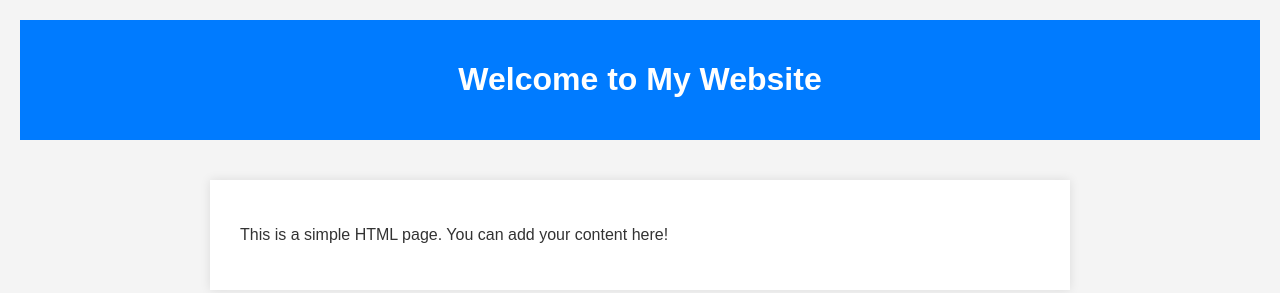
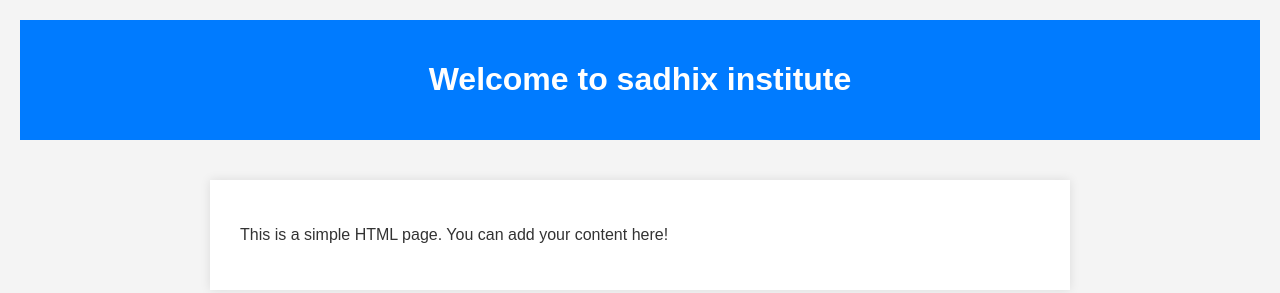
Before and after one commit to sushilsinghsss12-cmd/pharma, a plain HTML site: page index.html in a window 1280 px wide. Drawn offline with Linux system fonts and the light colour scheme.

Commit message:
new 3rd commit

```diff
--- a/index.html
+++ b/index.html
@@ -31,7 +31,7 @@
 </head>
 <body>
   <header>
-    <h1>Welcome to My Website</h1>
+    <h1>Welcome to sadhix institute</h1>
   </header>
 
   <main>
```
